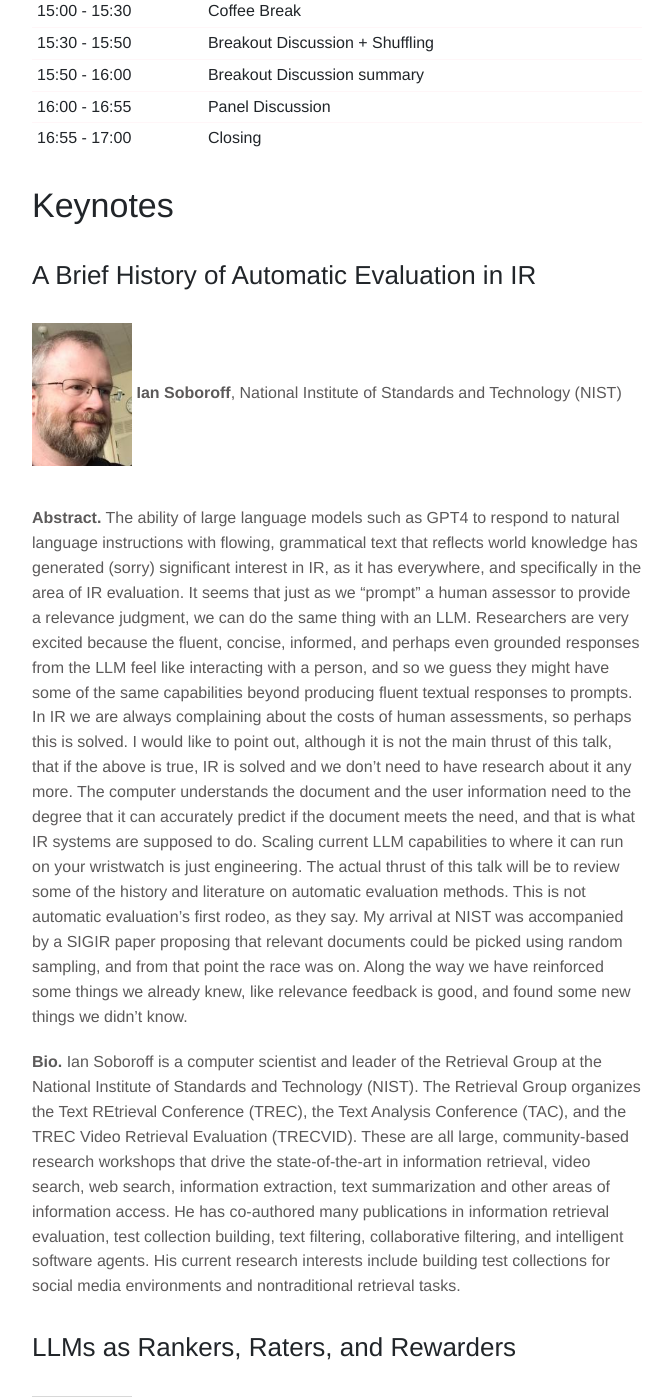
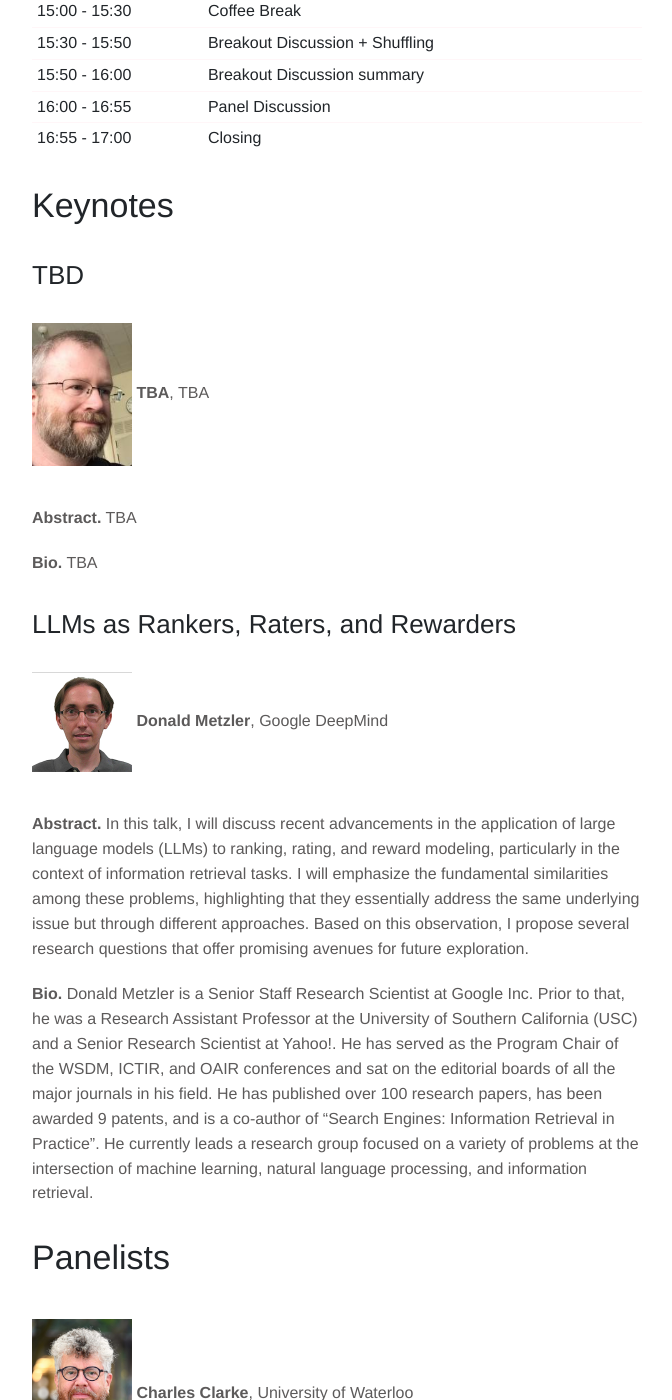
Before and after one commit to llm4eval/WSDM2025, a Jekyll site: the page built from program.md, in a window 1280 px wide and 1400 px high, scrolled down 708 px. Shown: the whole window, without its empty margins (143-815 px from the left). Built offline with Jekyll 4.4.1, drawn with Linux system fonts in a browser that asks for light colours.

Commit message:
Update program.md

```diff
--- a/program.md
+++ b/program.md
@@ -29,15 +29,13 @@ LLM4Eval is colocated with SIGIR 2024 in Washington D.C., USA and takes place on
 
 # Keynotes
 
-## A Brief History of Automatic Evaluation in IR
+## TBD
 
-<img style="vertical-align:middle" width="100px" height="80px" src="../images/team/Ian.jpg"/> __Ian Soboroff__, National Institute of Standards and Technology (NIST)
+<img style="vertical-align:middle" width="100px" height="80px" src="../images/team/Ian.jpg"/> __TBA__, TBA
 
-__Abstract.__ The ability of large language models such as GPT4 to respond to natural language instructions with flowing, grammatical text that reflects world knowledge has generated (sorry) significant interest in IR, as it has everywhere, and specifically in the area of IR evaluation. It seems that just as we "prompt" a human assessor to provide a relevance judgment, we can do the same thing with an LLM. Researchers are very excited because the fluent, concise, informed, and perhaps even grounded responses from the LLM feel like interacting with a person, and so we guess they might have some of the same capabilities beyond producing fluent textual responses to prompts. In IR we are always complaining about the costs of human assessments, so perhaps this is solved.
-I would like to point out, although it is not the main thrust of this talk, that if the above is true, IR is solved and we don’t need to have research about it any more. The computer understands the document and the user information need to the degree that it can accurately predict if the document meets the need, and that is what IR systems are supposed to do. Scaling current LLM capabilities to where it can run on your wristwatch is just engineering.
-The actual thrust of this talk will be to review some of the history and literature on automatic evaluation methods. This is not automatic evaluation’s first rodeo, as they say. My arrival at NIST was accompanied by a SIGIR paper proposing that relevant documents could be picked using random sampling, and from that point the race was on. Along the way we have reinforced some things we already knew, like relevance feedback is good, and found some new things we didn’t know.
+__Abstract.__ TBA
 
-__Bio.__ Ian Soboroff is a computer scientist and leader of the Retrieval Group at the National Institute of Standards and Technology (NIST). The Retrieval Group organizes the Text REtrieval Conference (TREC), the Text Analysis Conference (TAC), and the TREC Video Retrieval Evaluation (TRECVID). These are all large, community-based research workshops that drive the state-of-the-art in information retrieval, video search, web search, information extraction, text summarization and other areas of information access. He has co-authored many publications in information retrieval evaluation, test collection building, text filtering, collaborative filtering, and intelligent software agents. His current research interests include building test collections for social media environments and nontraditional retrieval tasks.
+__Bio.__ TBA
 
 ## LLMs as Rankers, Raters, and Rewarders
 
```
